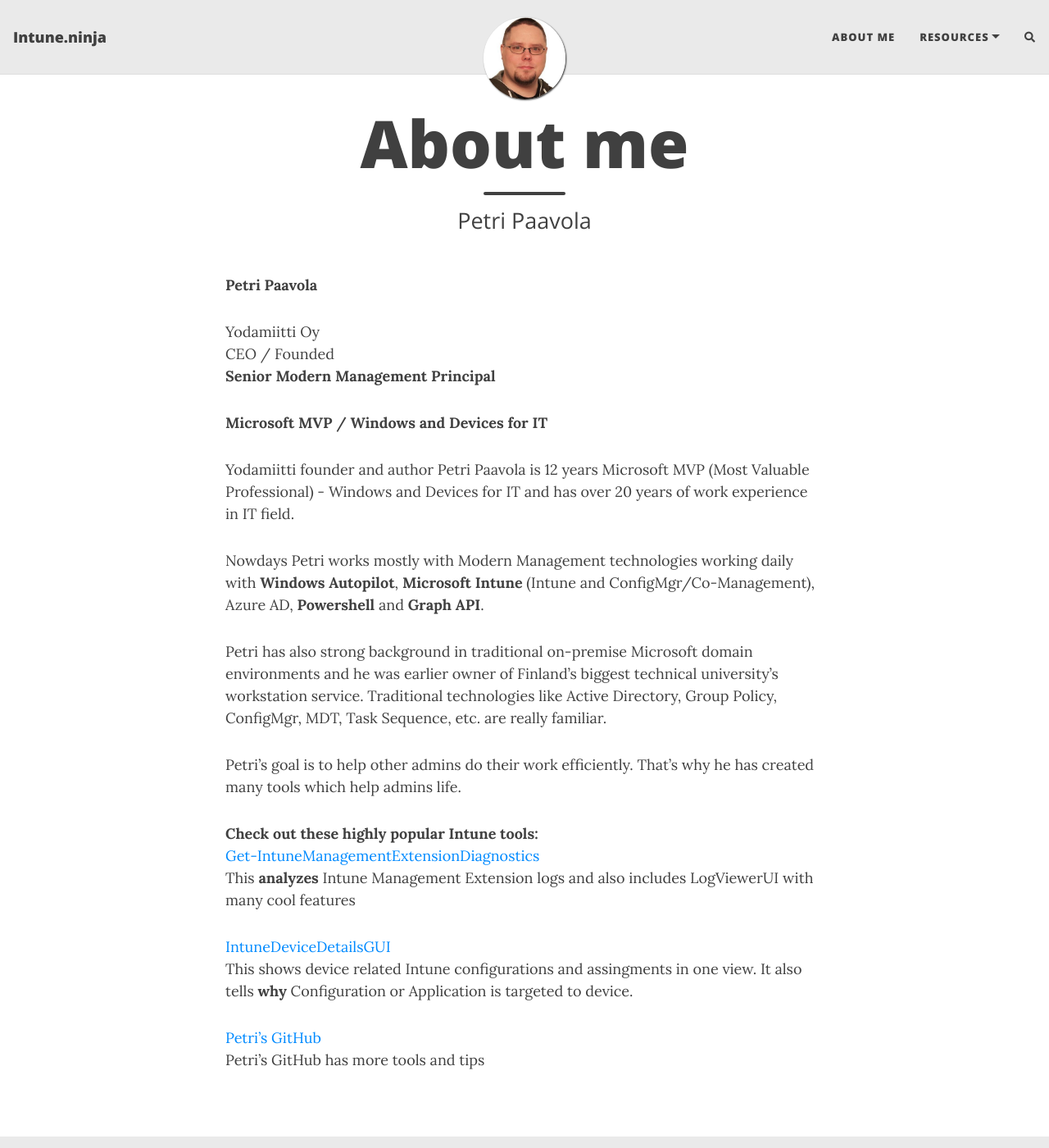
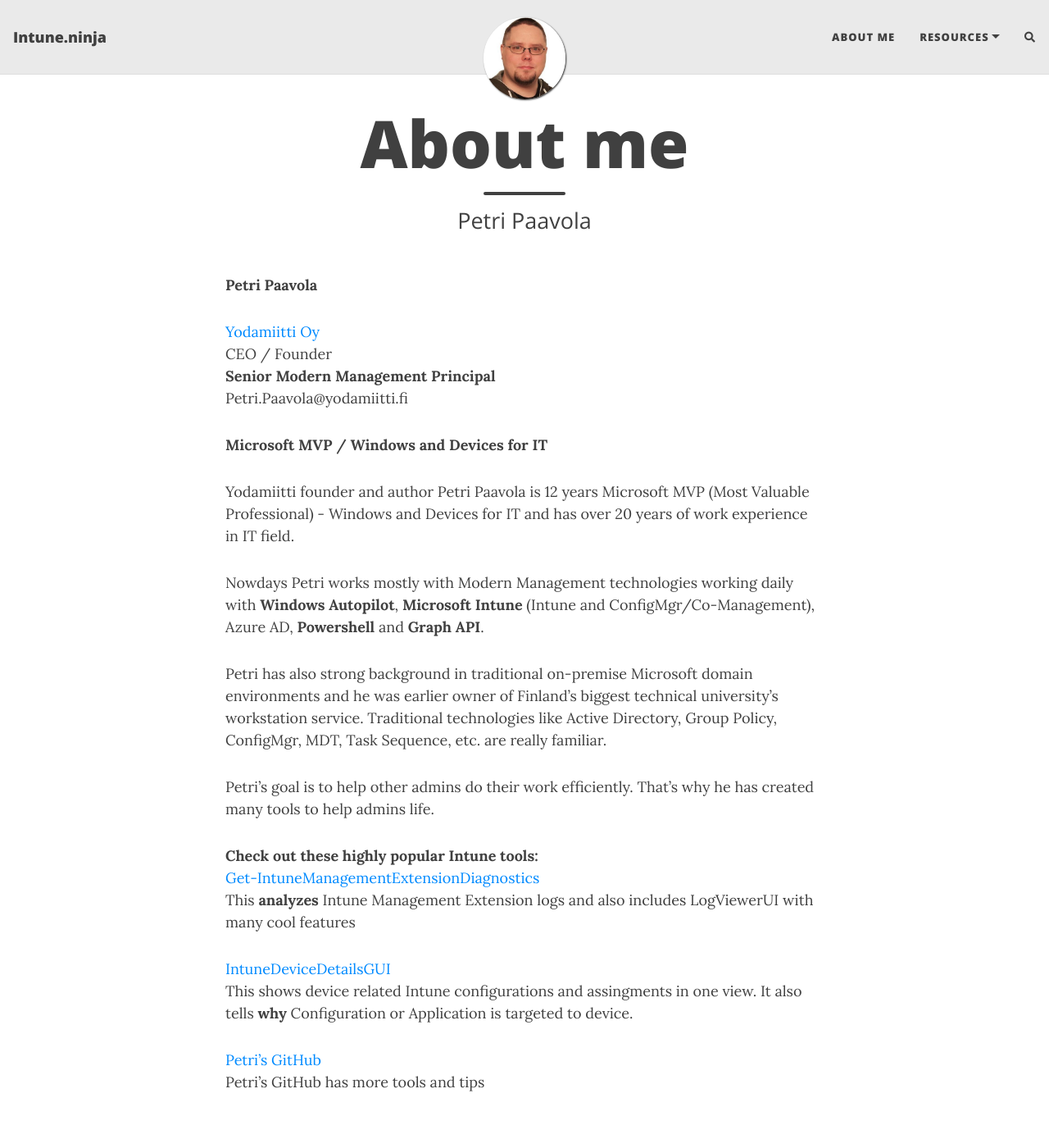
Before and after one commit to petripaavola/petripaavola.github.io, a Jekyll site: the page built from aboutme.md, in a window 1280 px wide and 1400 px high. Shown: the whole window at 82% size. Built offline with Jekyll 4.4.1, drawn with Linux system fonts in a browser that asks for light colours; nearby versions of some CDN libraries; comment, search, counter and statistics services are not loaded.

Commit message:
update aboutme

```diff
--- a/aboutme.md
+++ b/aboutme.md
@@ -6,9 +6,10 @@
 
 **Petri Paavola**
 
-Yodamiitti Oy
-CEO / Founded
+[Yodamiitti Oy](https://www.yodamiitti.fi/en-us)
+CEO / Founder
 **Senior Modern Management Principal**
+Petri.Paavola@yodamiitti.fi
 
 **Microsoft MVP / Windows and Devices for IT**
 
@@ -19,7 +20,7 @@
 
 Petri has also strong background in traditional on-premise Microsoft domain environments and he was earlier owner of Finland’s biggest technical university’s workstation service. Traditional technologies like Active Directory, Group Policy, ConfigMgr, MDT, Task Sequence, etc. are really familiar.
 
-Petri's goal is to help other admins do their work efficiently. That's why he has created many tools which help admins life.
+Petri's goal is to help other admins do their work efficiently. That's why he has created many tools to help admins life.
 
 **Check out these highly popular Intune tools:**
 [Get-IntuneManagementExtensionDiagnostics](https://github.com/petripaavola/Get-IntuneManagementExtensionDiagnostics)
```
